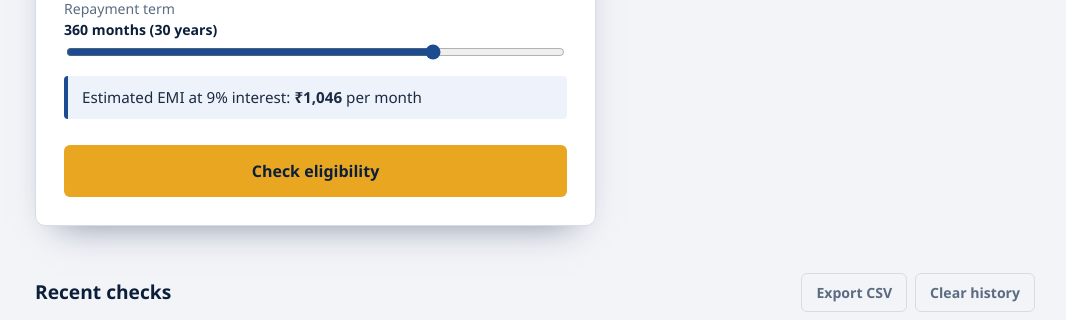
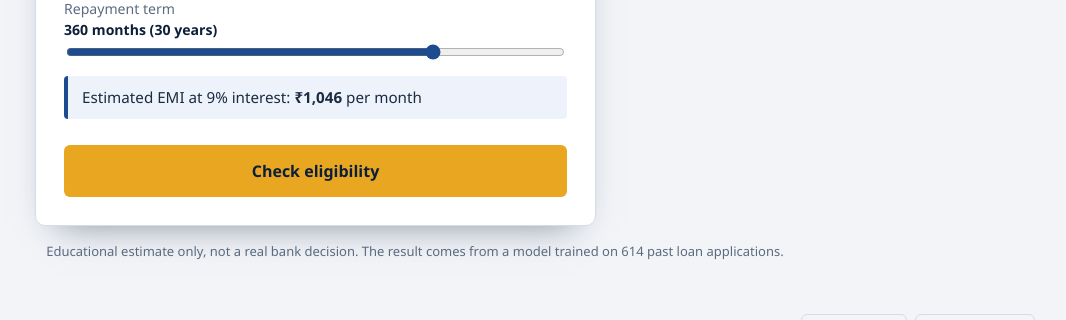
Before and after one commit to divyanshumiscin-codes/loanlens, a Flask app: page / in a window 1280 px wide. Shown: the part 1028-1348 px from the top of the page, without its empty margins (105-1171 px from the left). Run offline with Flask 3, Linux system fonts and the light colour scheme; data that the repository does not hold is empty; parts of the project's set-up code (start-up, migrations or seed data) failed here and were passed over.

Commit message:
Add educational estimate disclaimer

```diff
--- a/static/style.css
+++ b/static/style.css
@@ -91,3 +91,9 @@ a.ghost:hover { background:#eef2f8; }
 .sub { margin:20px 0 4px; font-size:1rem; color:var(--navy); }
 .foot { text-align:center; color:var(--mute); font-size:.85rem; padding:24px 20px 40px; border-top:1px solid var(--line); }
 @media print { .foot, .presets { display:none; } }
+.note {
+  margin-top: 16px;
+  font-size: 13px;
+  color: #5b6b7f;
+  text-align: center;
+}
--- a/templates/index.html
+++ b/templates/index.html
@@ -74,6 +74,7 @@
     <div id="details"><p class="empty">Fill in the form and choose Check eligibility to see your result here.</p></div>
   </aside>
 </main>
+<p class="note wrap">Educational estimate only, not a real bank decision. The result comes from a model trained on 614 past loan applications.</p>
 
 <section class="history wrap">
   <div class="head"><h2>Recent checks</h2><div class="actions"><a class="ghost" href="/api/export.csv">Export CSV</a><button type="button" id="clearBtn" class="ghost">Clear history</button></div></div>
```
